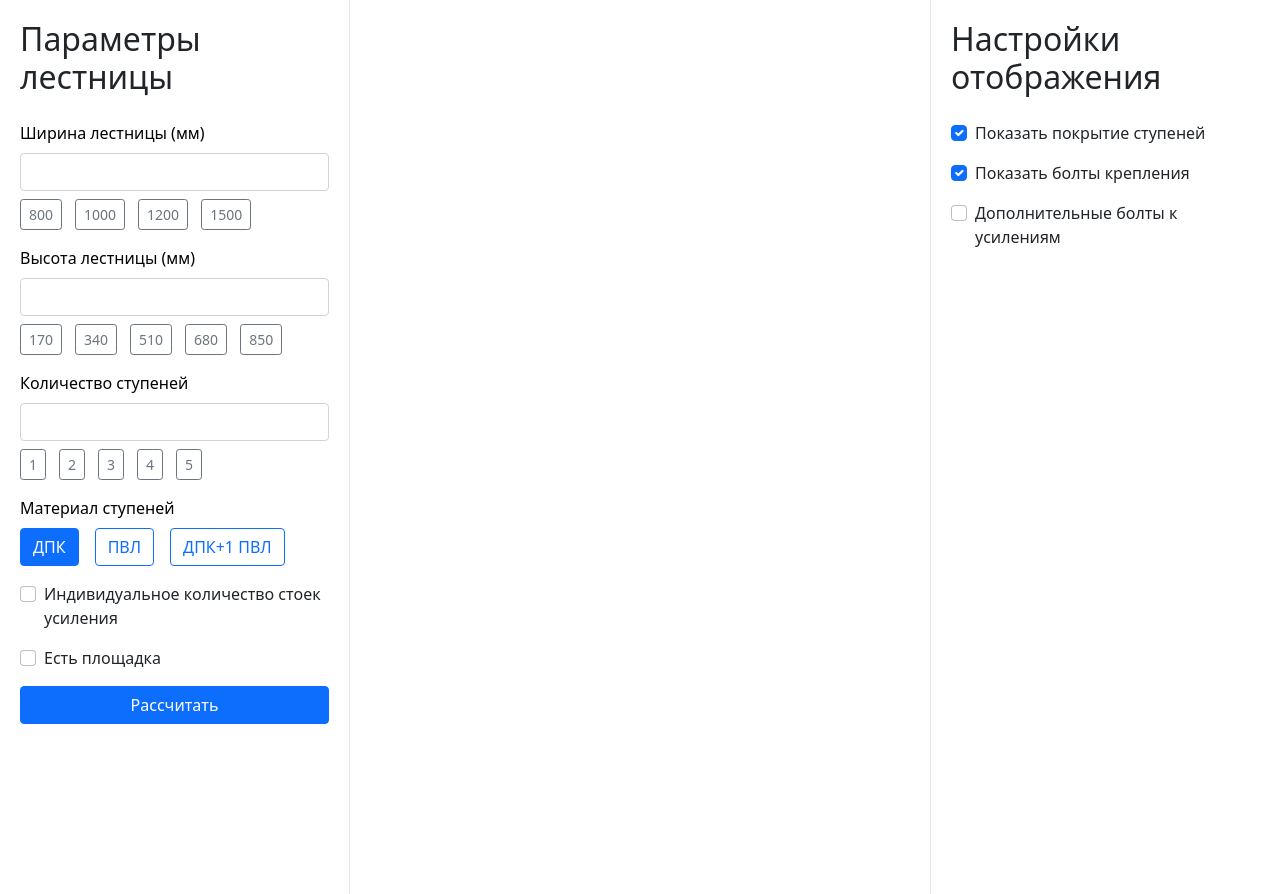
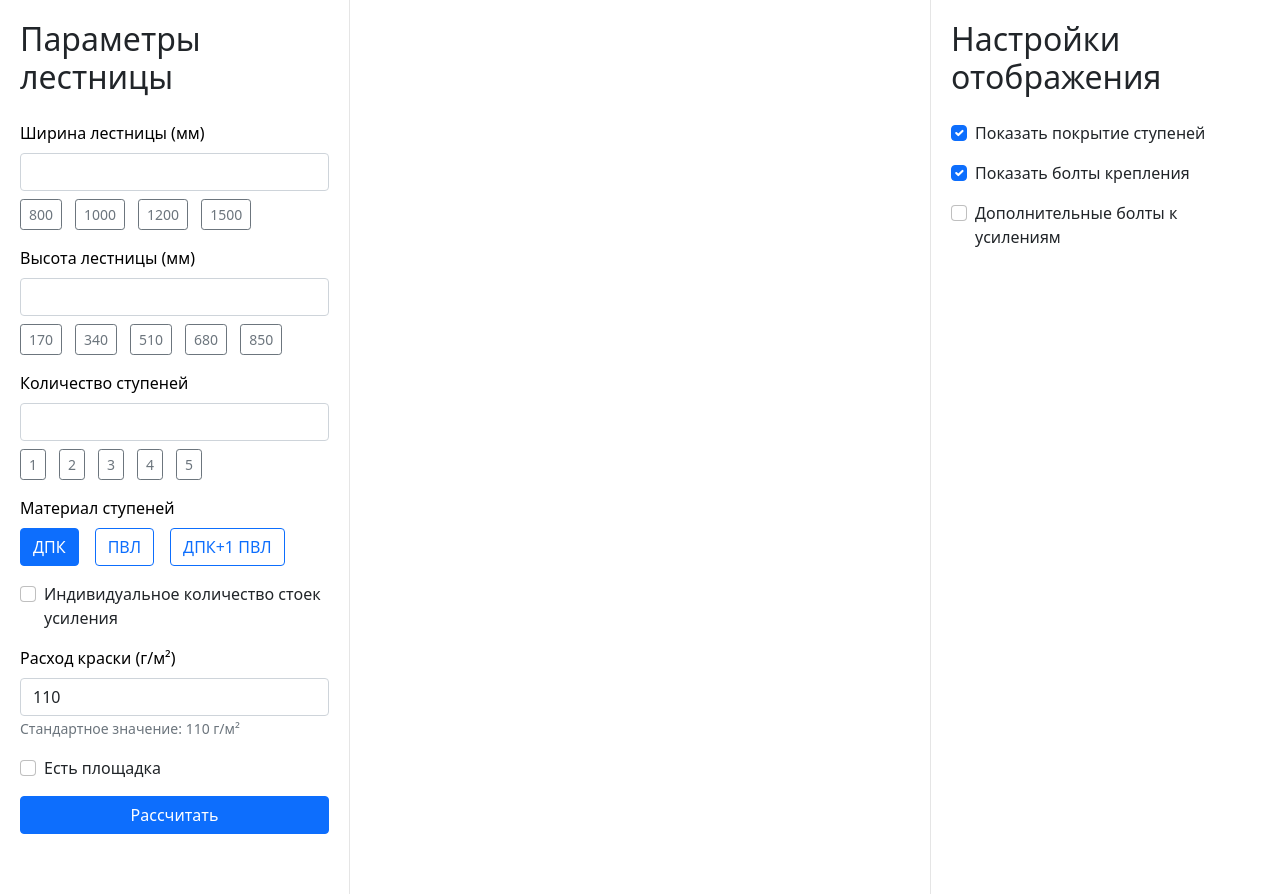
Before and after one commit to qone2m/DPK3D, a Flask app: page / in a window 1280 px wide. Run offline with Flask 2, Linux system fonts and the light colour scheme.

Commit message:
Порошковая покраска

```diff
--- a/app.py
+++ b/app.py
@@ -28,7 +28,7 @@ def validate_input(width, height, steps):
     if not app.config['MIN_HEIGHT'] <= height <= app.config['MAX_HEIGHT']:
         raise ValueError(f"Высота должна быть от {app.config['MIN_HEIGHT']} до {app.config['MAX_HEIGHT']} мм")
 
-def calculate_metal(width, height, steps, material, has_platform, platform_depth=0, reinforcements_count=1):
+def calculate_metal(width, height, steps, material, has_platform, platform_depth=0, reinforcements_count=1, paint_consumption=110):
     try:
         validate_input(width, height, steps)
 
@@ -147,6 +147,11 @@ def calculate_metal(width, height, steps, material, has_platform, platform_depth
         # Итоговая полезная длина всего профиля
         total_length = base_length + total_steps_length + vertical_stands_length + total_reinforcements
 
+        # Расчет площади покраски (периметр профиля * длина)
+        profile_perimeter = 20 * 4  # 20мм - сторона профиля, 4 стороны
+        total_paint_area = (profile_perimeter * total_length) / 1000000  # Площадь в м²
+        paint_weight = total_paint_area * paint_consumption  # Вес краски в граммах
+
         # Расчет метража доски ДПК (если используется)
         dpk_length = 0
         dpk_boards_count = 0
@@ -209,6 +214,11 @@ def calculate_metal(width, height, steps, material, has_platform, platform_depth
                 "bolts_count": bolts_count,
                 "nuts_count": nuts_count
             },
+            "paint": {
+                "area": round(total_paint_area, 2),  # Площадь покраски в м²
+                "weight": round(paint_weight, 2),    # Вес краски в граммах
+                "consumption": paint_consumption      # Расход г/м²
+            },
             "dimensions": {
                 "width": width,
                 "height": height,
@@ -227,6 +237,7 @@ def calculate_metal(width, height, steps, material, has_platform, platform_depth
     except ValueError as e:
         app.logger.error(f"Ошибка валидации: {e}")
         return None
+
 @app.route('/')
 def index():
     return render_template('index.html')
@@ -242,8 +253,9 @@ def calculate():
         has_platform = data['has_platform']
         platform_depth = float(data['platform_depth']) if has_platform else 0
         reinforcements_count = int(data.get('reinforcements_count', 1))
+        paint_consumption = float(data.get('paint_consumption', 110))  # г/м²
 
-        result = calculate_metal(width, height, steps, material, has_platform, platform_depth, reinforcements_count)
+        result = calculate_metal(width, height, steps, material, has_platform, platform_depth, reinforcements_count, paint_consumption)
         if result is None:
             return jsonify({"error": "Неверный материал"}), 400
 
--- a/static/js/main.js
+++ b/static/js/main.js
@@ -336,7 +336,7 @@ function createStairModel(dimensions) {
     coveringsGroup = new THREE.Group();
     boltsGroup = new THREE.Group();
 
-    const {width, height, step_height, step_depth, profile_thickness, has_platform, platform_depth, reinforcements_count, material, board_elevation} = dimensions;
+    const {width, height, step_height, step_depth, profile_thickness, has_platform, platform_depth, reinforcements_count, material, board_elevation, paint_consumption} = dimensions;
     const steps = Math.round(height / step_height);
 
     // Определяем необходимость горизонтальных усилений для каждой ступени
@@ -613,6 +613,8 @@ function updateResults(result) {
                 <div>Гайки: ${result.additional_materials.nuts_count} шт</div>
             ` : ''}
             ${result.additional_materials.pvl_area > 0 ? `<div>Площадь ПВЛ: ${result.additional_materials.pvl_area} м²</div>` : ''}
+            <div>Площадь покраски: ${result.paint.area} м²</div>
+            <div>Краска: ${result.paint.weight} г (при расходе ${result.paint.consumption} г/м²)</div>
         </div>
     `;
 }
@@ -650,7 +652,8 @@ document.getElementById('calculator-form').addEventListener('submit', async func
         has_platform: document.getElementById('has-platform').checked,
         platform_depth: parseFloat(document.getElementById('platform-depth').value || 0),
         reinforcements_count: parseInt(document.getElementById('reinforcements-count').value || 1),
-        board_elevation: parseFloat(document.getElementById('board-elevation').value || 0)
+        board_elevation: parseFloat(document.getElementById('board-elevation').value || 0),
+        paint_consumption: parseFloat(document.getElementById('paint-consumption').value)
     };
 
     try {
--- a/templates/index.html
+++ b/templates/index.html
@@ -176,8 +176,13 @@
                     </div>
                 </div>
                 <div class="mb-3 hidden" id="reinforcements-count-container">
-                    <label for="reinforcements-count" class="form-label">Количество стоек усиления</label>
-                    <input type="number" class="form-control" id="reinforcements-count" min="1" value="1">
+                    <label for="reinforcements-count" class="form-label">Количество усилений</label>
+                    <input type="number" class="form-control" id="reinforcements-count" value="1" min="1" max="2">
+                </div>
+                <div class="mb-3">
+                    <label for="paint-consumption" class="form-label">Расход краски (г/м²)</label>
+                    <input type="number" class="form-control" id="paint-consumption" value="110" min="0" step="1">
+                    <small class="form-text text-muted">Стандартное значение: 110 г/м²</small>
                 </div>
                 <div class="mb-3">
                     <div class="form-check">
```
Also changed, not shown: 1 other file.
